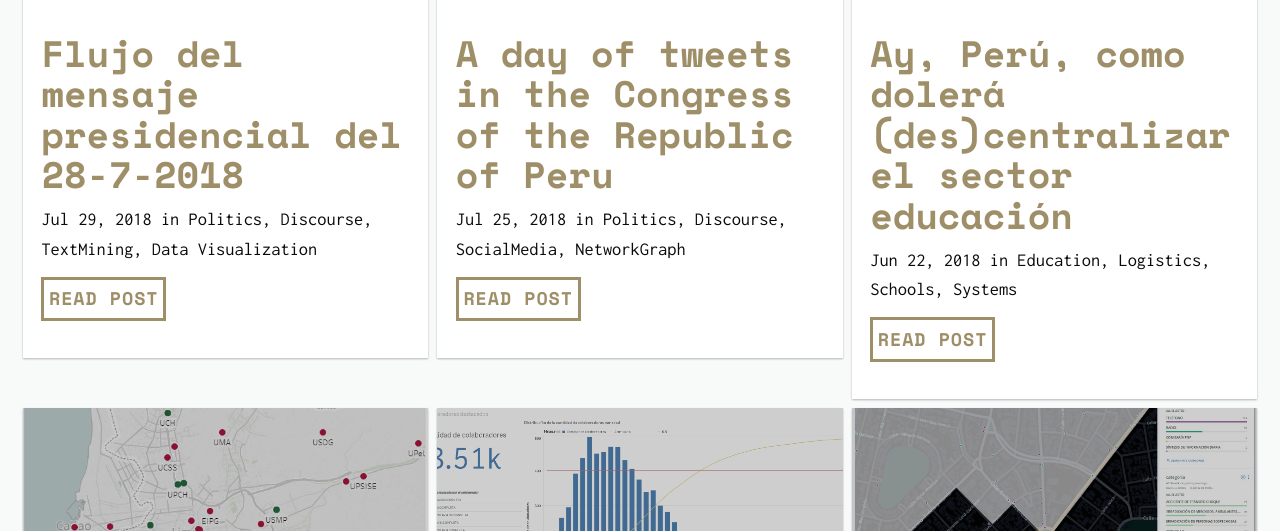
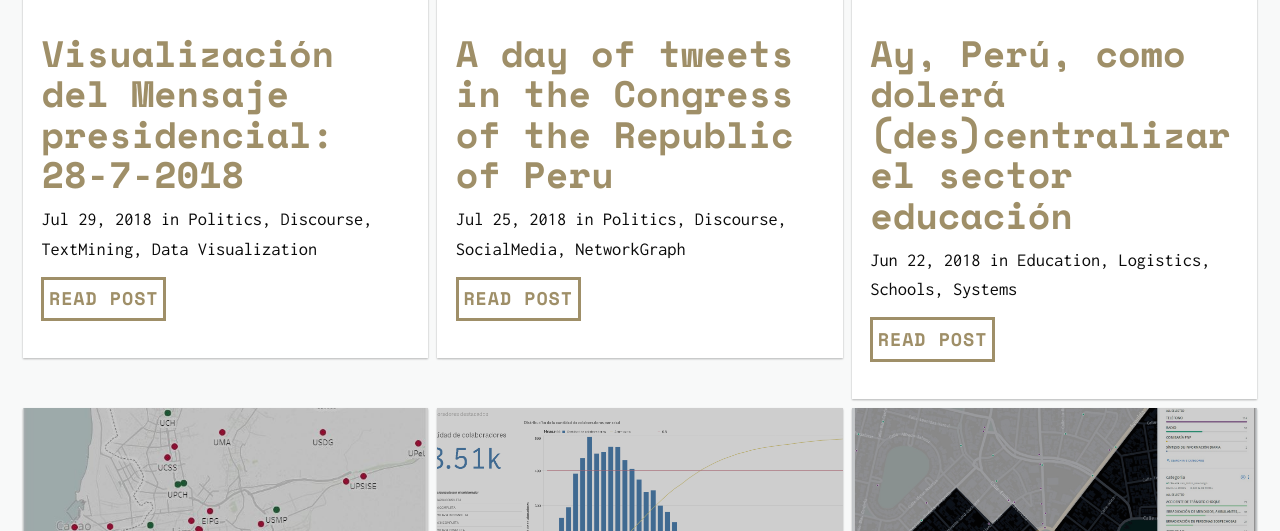
Before and after one commit to manuelvarzen/Vigia, a Jekyll site: the page built from archive.html, in a window 1280 px wide and 900 px high, cut to the strip 369-900 px from the top of the window. Built offline with Jekyll 4.4.1, drawn with Linux system fonts in a browser that asks for light colours; nearby versions of some CDN libraries.

Commit message:
Update 2018-07-29-Message-TexFlow.md

```diff
--- a/_posts/2018-07-29-Message-TexFlow.md
+++ b/_posts/2018-07-29-Message-TexFlow.md
@@ -1,6 +1,6 @@
 ---
 layout: post
-title: "Flujo del mensaje presidencial del 28-7-2018"
+title: "Visualización del Mensaje presidencial: 28-7-2018"
 date: 2018-07-29
 summary: An approach to the analysis of discourse
 description:
```
